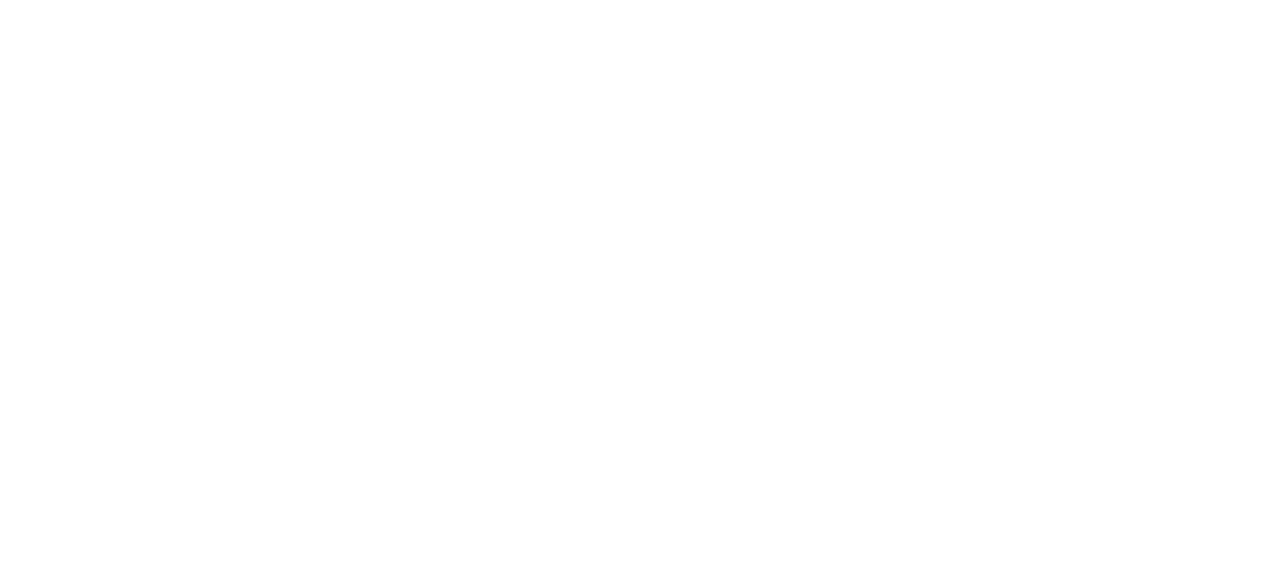
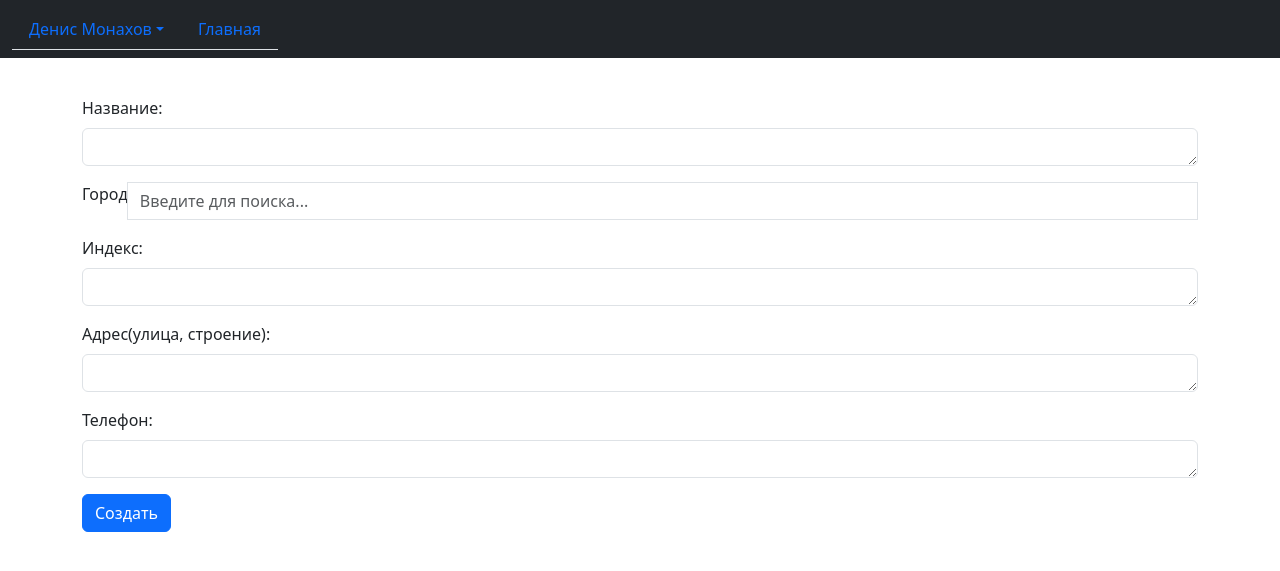
Before and after one commit to dnsm1979/MyProject, a Django app: page /cards/add_lpu/ in a window 1280 px wide. Before the commit the part shown is empty. Shown: the top 571 px of the page. Run offline with Django 5.2, Linux system fonts and the light colour scheme; some libraries are stand-ins or nearby versions.

Commit message:
add template cards:add_lpu

```diff
--- a/app/act_technical/templates/act_technical/act_add.html
+++ b/app/act_technical/templates/act_technical/act_add.html
@@ -20,7 +20,7 @@
         <option value="ГАУЗ СО ГБ№2">
       </datalist>
 
-          <button type="submit" class="btn btn-primary">Новое ЛПУ</button>
+      <a class="btn btn-primary" href="{% url "cards:add_lpu" %}" role="button">Новое ЛПУ</a>
 
     </div>
     <div class="input-group mb-3">
--- a/app/cards/templates/cards/add_card_lpu.html
+++ b/app/cards/templates/cards/add_card_lpu.html
@@ -0,0 +1,66 @@
+{% extends "base.html" %} {% load static %} {% block content %}
+<div class="starter-template text-center py-5 px-3"></div>
+
+<form>
+  <div class="mb-3">
+    <label for="exampleFormControlTextarea1" class="form-label"
+      >Название:</label
+    >
+    <textarea
+      class="form-control"
+      id="exampleFormControlTextarea1"
+      rows="1"
+    ></textarea>
+  </div>
+  <div class="input-group mb-3">
+    <label for="exampleDataList" class="form-label">Город</label>
+    <input
+      class="form-control"
+      list="datalistOptions"
+      id="exampleDataList"
+      placeholder="Введите для поиска..."
+    />
+    <datalist id="datalistOptions">
+      <option value="Екатеринбург"></option>
+      <option value="Арамиль"></option>
+      <option value="Ирбит"></option>
+      <option value="Реж"></option>
+      <option value="Нижневартовск"></option>
+    </datalist>
+  </div>
+  <div class="mb-3">
+    <label for="exampleFormControlTextarea1" class="form-label"
+      >Индекс:</label
+    >
+    <textarea
+      class="form-control"
+      id="exampleFormControlTextarea1"
+      rows="1"
+    ></textarea>
+  </div>
+  <div class="mb-3">
+    <label for="exampleFormControlTextarea1" class="form-label"
+      >Адрес(улица, строение):</label
+    >
+    <textarea
+      class="form-control"
+      id="exampleFormControlTextarea1"
+      rows="1"
+    ></textarea>
+  </div>
+  <div class="mb-3">
+    <label for="exampleFormControlTextarea1" class="form-label"
+      >Телефон:</label
+    >
+    <textarea
+      class="form-control"
+      id="exampleFormControlTextarea1"
+      rows="1"
+    ></textarea>
+  </div>
+
+
+
+  <button type="submit" class="btn btn-primary">Создать</button>
+</form>
+{% endblock %}
```
